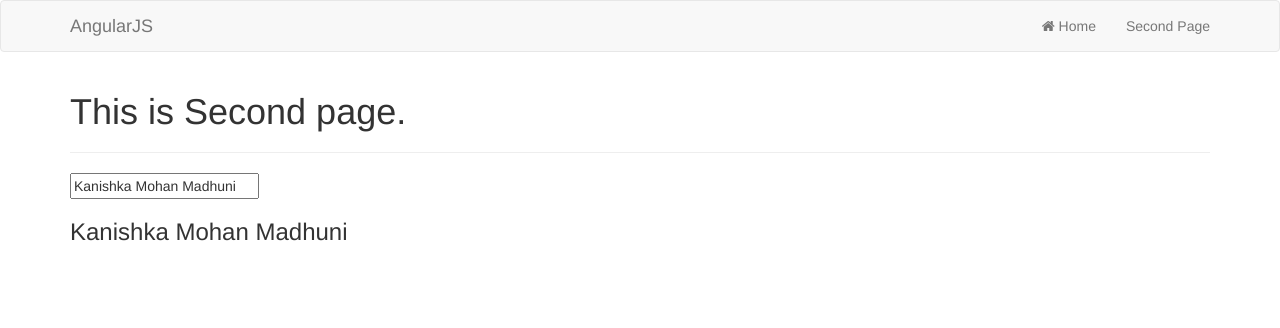
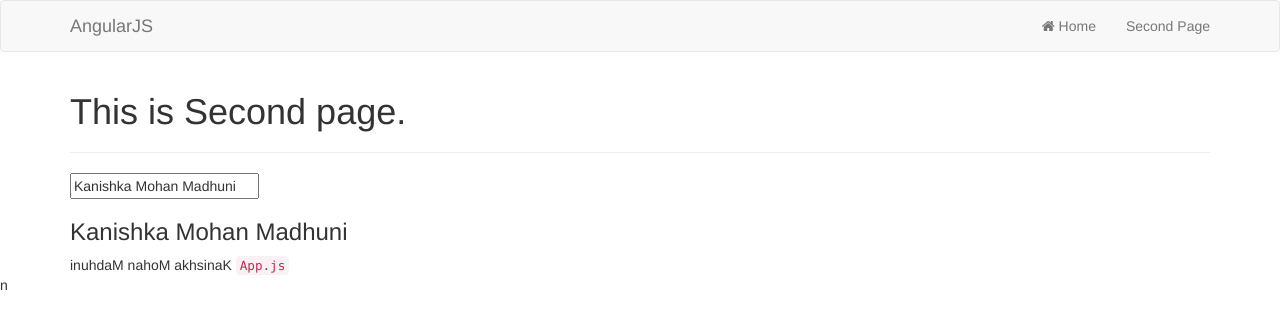
Before and after one commit to madhuni/learn-and-understand-angular, a plain HTML site: page single_page_application.html at #/second in a window 1280 px wide. Drawn offline with nearby package versions, Linux system fonts and the light colour scheme; some packages are replaced by stand-ins of ours.

Commit message:
Final commit

```diff
--- a/pages/second.html
+++ b/pages/second.html
@@ -3,3 +3,6 @@
 <hr>
 <input type="text" ng-model="name" >
 <h3 class="text-left">{{ name }}</h3>
+
+<bdo dir="rtl">Kanishka Mohan Madhuni</bdo>
+<code>App.js</code>
--- a/single_page_application.html
+++ b/single_page_application.html
@@ -31,6 +31,6 @@
 	<script src="//code.jquery.com/jquery-3.2.1.min.js" crossorigin="anonymous"></script>
 	<script src="//code.angularjs.org/1.6.6/angular.min.js"></script>
     <script src="//code.angularjs.org/1.6.6/angular-route.min.js"></script>
-	<script src="js/spa.js"></script>
+	<script src="js/spa.js"></script>n
 </body>
 </html>
```
Also changed, not shown: notes.txt (added).
